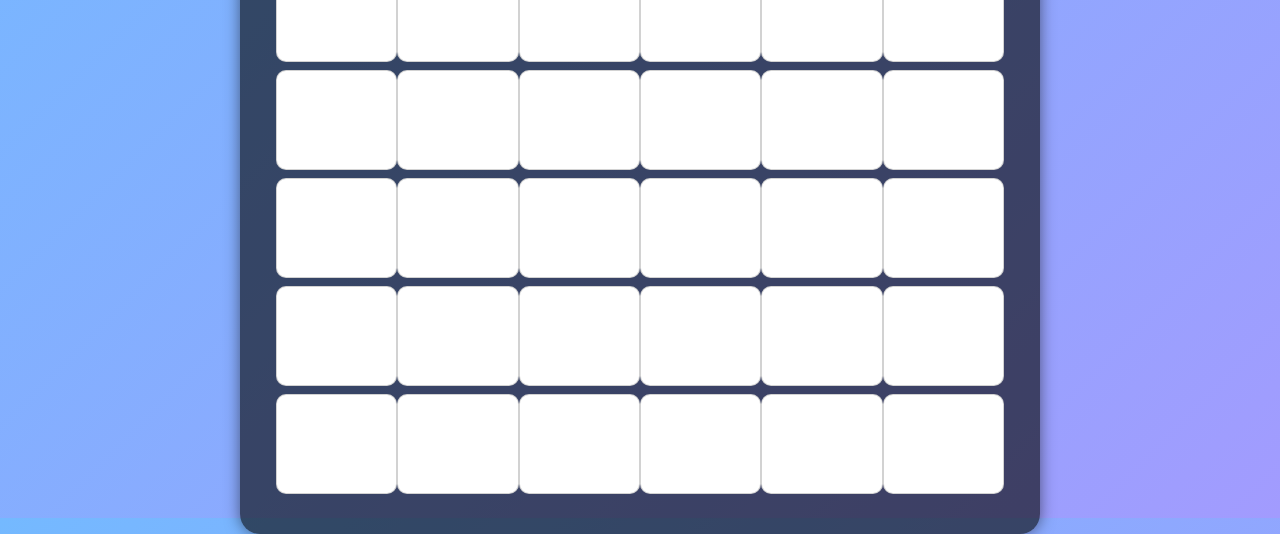
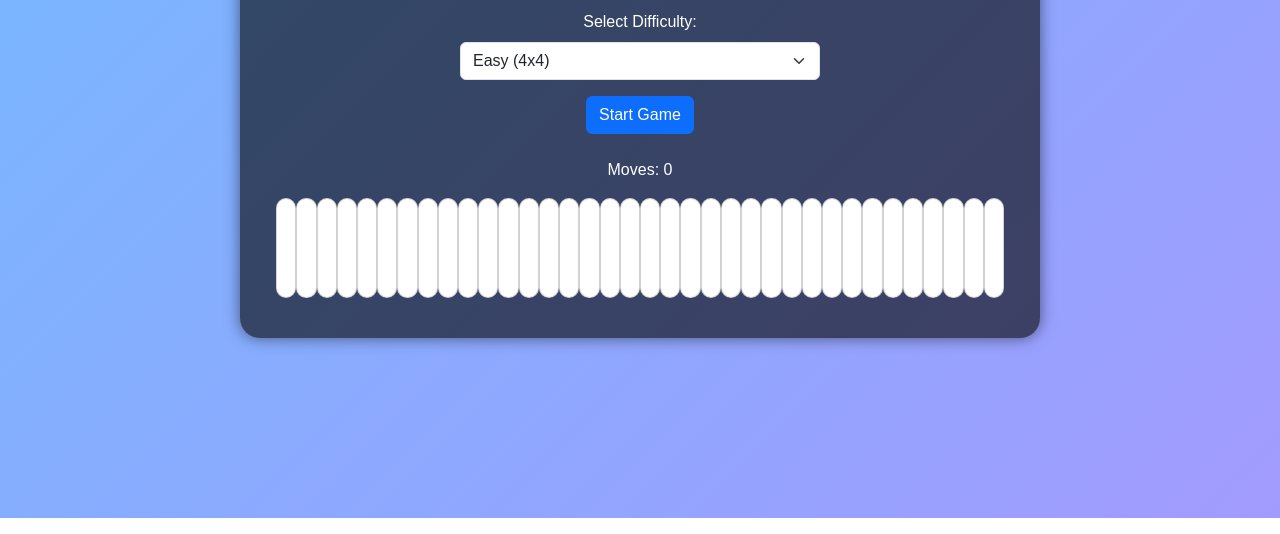
Before and after one commit to AtrijaPatnaik/Memory-Match, a plain HTML site: page index.html in a window 1280 px wide. Shown: the part 282-816 px from the top of the page. Drawn offline with nearby package versions, Linux system fonts and the light colour scheme.

Commit message:
Update index.html

```diff
--- a/index.html
+++ b/index.html
@@ -12,8 +12,19 @@
 <body>
   <div class="container text-center my-5">
     <h1 class="mb-4">🃏 Memory Matching Game 🃏</h1>
+
+    <div class="mb-4">
+      <label for="difficulty" class="form-label">Select Difficulty:</label>
+      <select id="difficulty" class="form-select w-50 mx-auto">
+        <option value="easy">Easy (4x4)</option>
+        <option value="medium">Medium (6x4)</option>
+        <option value="hard">Hard (6x6)</option>
+      </select>
+      <button id="start-game" class="btn btn-primary mt-3">Start Game</button>
+    </div>
+
     <p id="moves" class="mb-3">Moves: 0</p>
-    <div id="game-board" class="row row-cols-6 g-2"></div>
+    <div id="game-board" class="row g-2 justify-content-center"></div>
   </div>
 
   <script src="script.js"></script>
```
